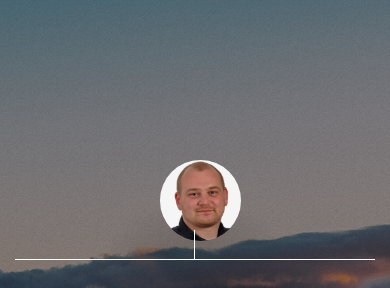
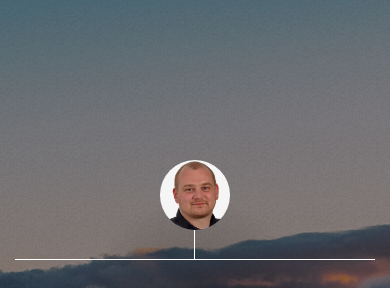
Before and after one commit to ricoberger/ricoberger.de, a plain HTML site: page index.html in a window 390 px wide. Shown: the top 288 px of the page. Drawn offline with Linux system fonts and the light colour scheme.

Commit message:
Fix avatar size for mobile

```diff
--- a/assets/css/main.css
+++ b/assets/css/main.css
@@ -664,7 +664,7 @@ body.is-preload #header .content .inner {
     line-height: 4.75rem;
   }
 
-  #header .logo .icon:before {
+  #header .logo img {
     width: 4.75rem;
     height: 4.75rem;
     border-radius: 50%;
```
